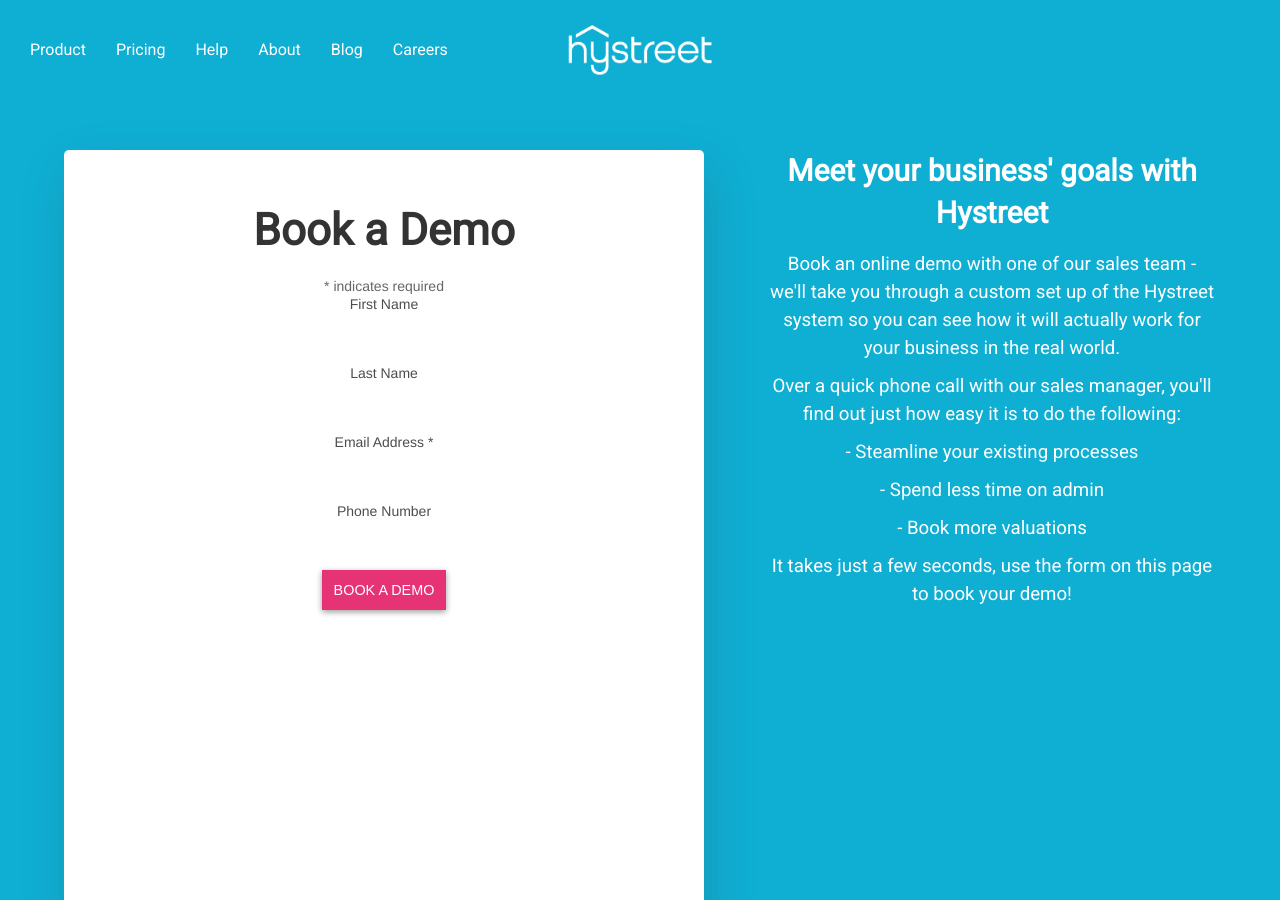
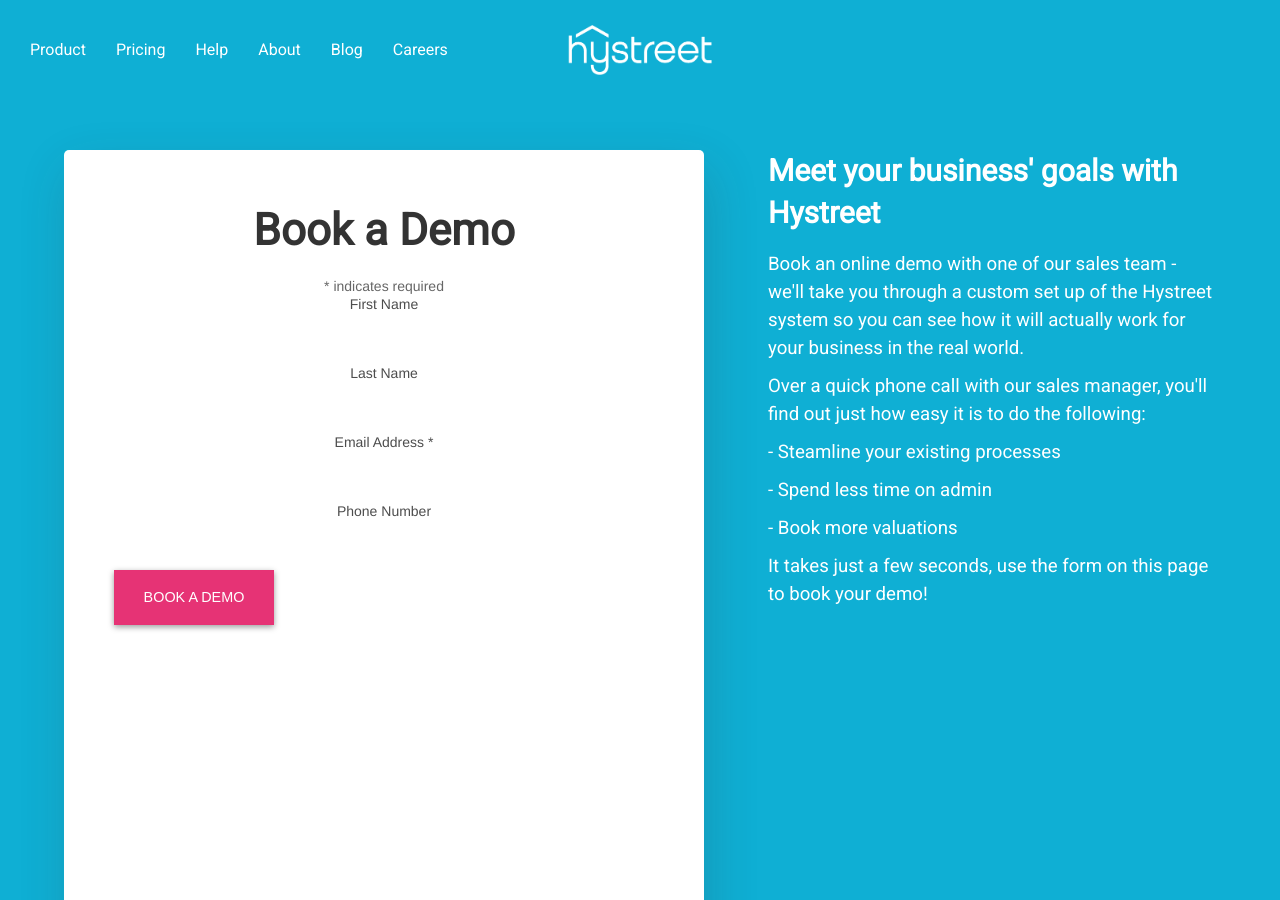
Before and after one commit to hidr/hystreet-marketing-live, a Jekyll site: the page built from book-demo/b/index.html, in a window 1280 px wide and 900 px high. Built offline with Jekyll 4.4.1, drawn with Linux system fonts in a browser that asks for light colours; comment, search, counter and statistics services are not loaded.

Commit message:
Style updates

```diff
--- a/book-demo/b/index.html
+++ b/book-demo/b/index.html
@@ -55,7 +55,22 @@
     		<div class="response" id="mce-success-response" style="display:none"></div>
     	</div>    <!-- real people should not fill this in and expect good things - do not remove this or risk form bot signups-->
         <div style="position: absolute; left: -5000px;" aria-hidden="true"><input type="text" name="b_979ea251af2fac750595e4bce_6fc645cad3" tabindex="-1" value=""></div>
-        <div class="clear"><input type="submit" value="BOOK A DEMO" name="subscribe" id="mc-embedded-subscribe" class="button"></div>
+        <div class="clear"><input type="submit" value="BOOK A DEMO" name="subscribe" id="mc-embedded-subscribe" class="button" style="
+    text-transform: uppercase;
+    font-size: 0.9rem;
+    background: #e63375;
+    color: #fff;
+    border-color: #e63375;
+    box-shadow: 0 2px 6px 0 rgba(0,0,0,.4);
+    padding: 10px;
+    border-width: 2px;
+    border-style: solid;
+    height: 55px;
+    width: 160px;
+    border-radius: 0;
+    margin: auto 0;
+    display:  block;
+"></div>
         </div>
     </form>
     </div>
@@ -72,6 +87,7 @@
     float: left;
     display: block;
     position: inherit;
+    text-align: left;
 ">
       <h2>
 Meet your business' goals with Hystreet</h2>
```
